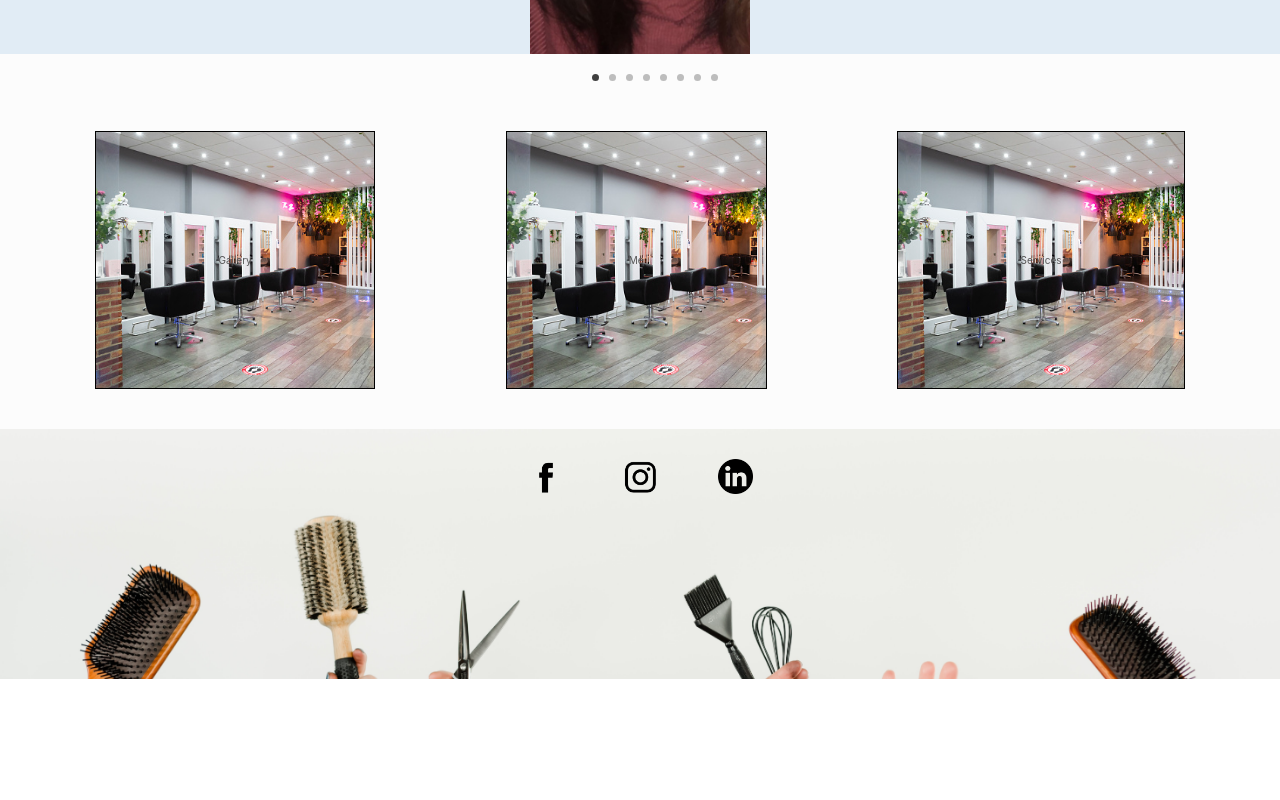
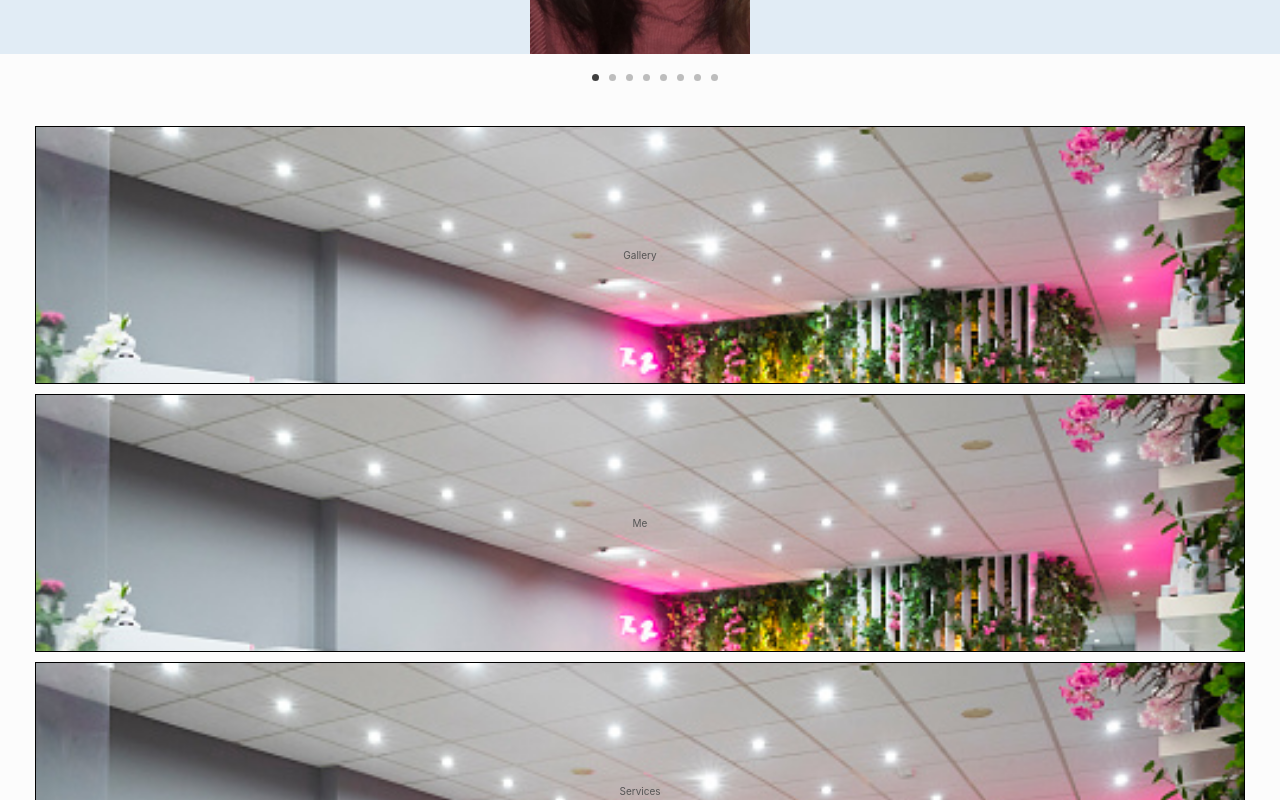
Before and after one commit to fcondori1/salon-nr, a React (Create React App) app: page / in a window 1280 px wide. Shown: the part 640-1440 px from the top of the page. Before the commit the page ends 1319 px from the top, so only its background shows below. Built offline with nearby package versions, Linux system fonts and the light colour scheme.

Commit message:
css flex update

```diff
--- a/src/component/Contact/Contact.css
+++ b/src/component/Contact/Contact.css
@@ -1,7 +1,7 @@
 .information {
     /* background-color: aqua; */
     display: flex;
-    flex-direction: row;
+    flex-direction: column;
     justify-content: space-around;
     font-size: 10px;
     margin: 30px;
@@ -9,9 +9,9 @@
 
 .boxes {
     border: solid black 1px;
-    padding: 20px;
-    margin: 10px;
-    background-image: none;
+    padding: 40px;
+    margin: 5px;
+    /* background-image: none; */
 }
 
 .boxes:hover {
```
